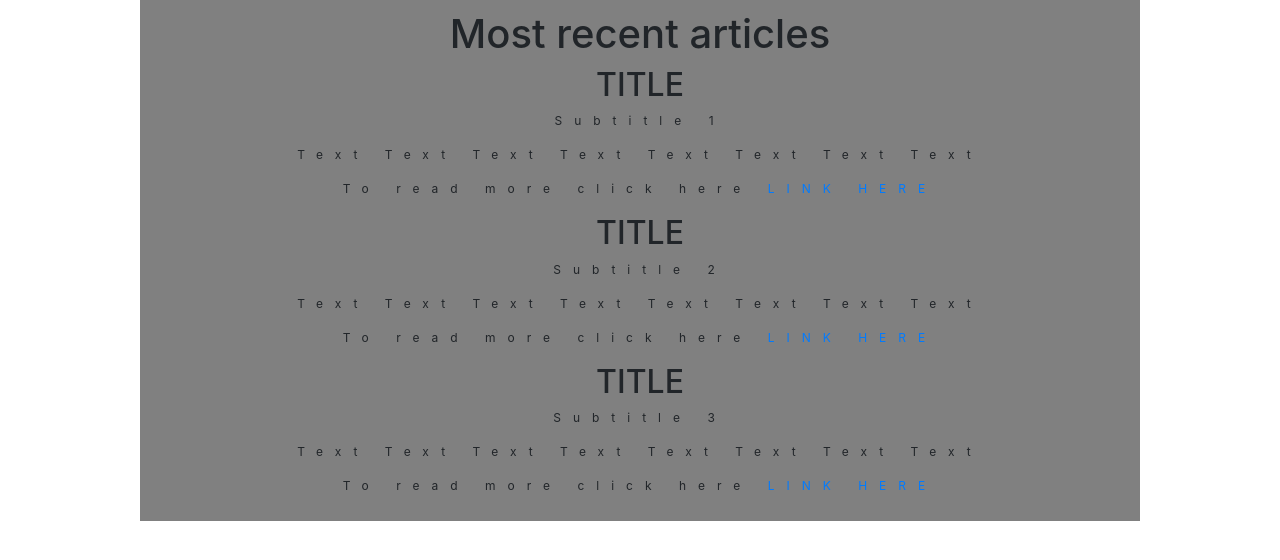
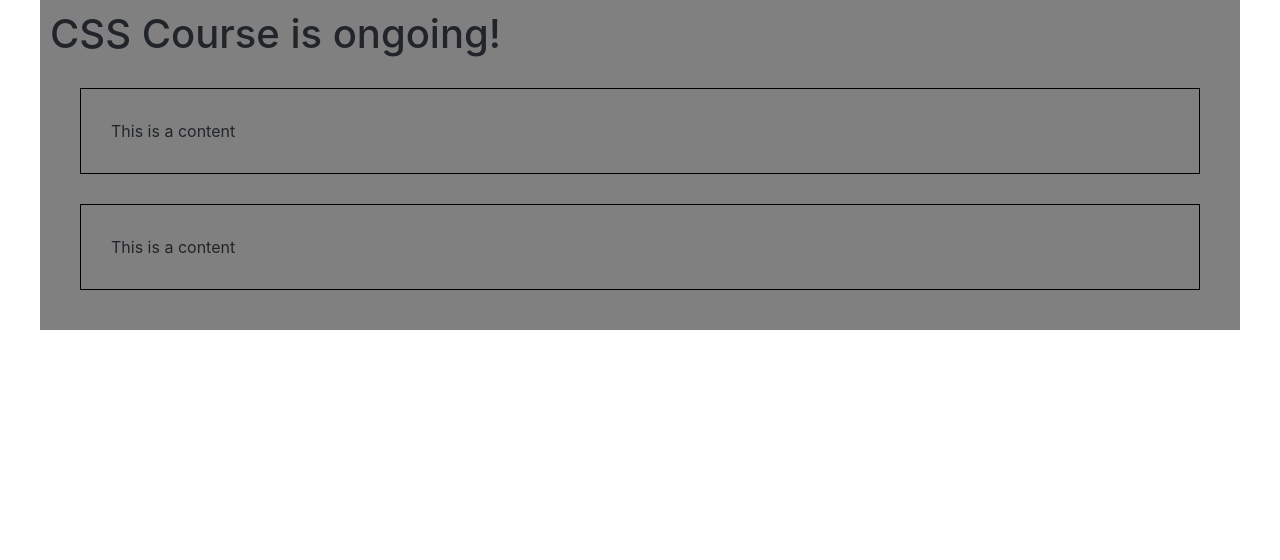
Before and after one commit to icelandico/JS_excercises, a plain HTML site: page index.html in a window 1280 px wide. Drawn offline with nearby package versions, Linux system fonts and the light colour scheme.

Commit message:
css/index

```diff
--- a/css/style.css
+++ b/css/style.css
@@ -1,12 +1,12 @@
 #main-content {
-    width: 1000px;
+    width: 1200px;
     padding: 10px;
     margin: auto;
     background: gray;
-    text-align: center;
 }
 
-p {
-    font-size: 12px;
-    letter-spacing: 1em;
+.box {
+    margin: 30px;
+    padding: 30px;
+    border: 1px solid #000;
 }
--- a/index.html
+++ b/index.html
@@ -16,6 +16,12 @@
 
     <div id="main-content">
 
+        <h1>CSS Course is ongoing!</h1>
+
+        <div class="box">This is a content</div>
+        <div class="box">This is a content</div>
+    </div>
+        <!--
         <h1>Most recent articles</h1>
             <article>
                 <h2>TITLE</h2>
```
